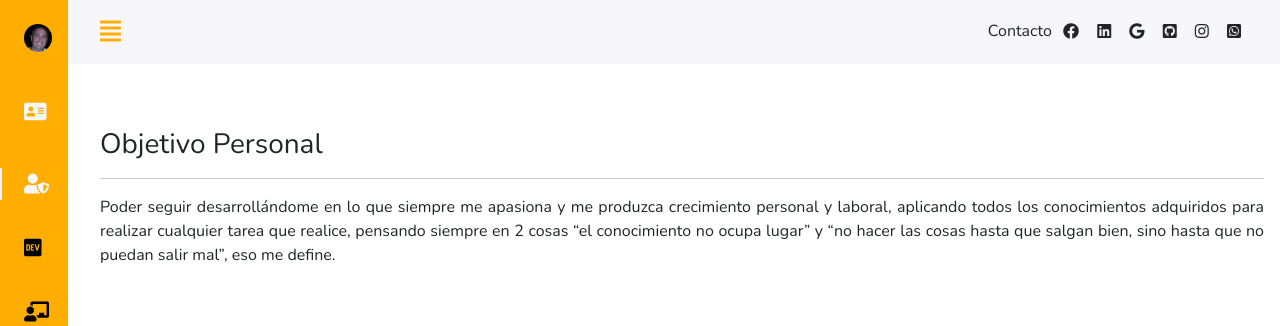
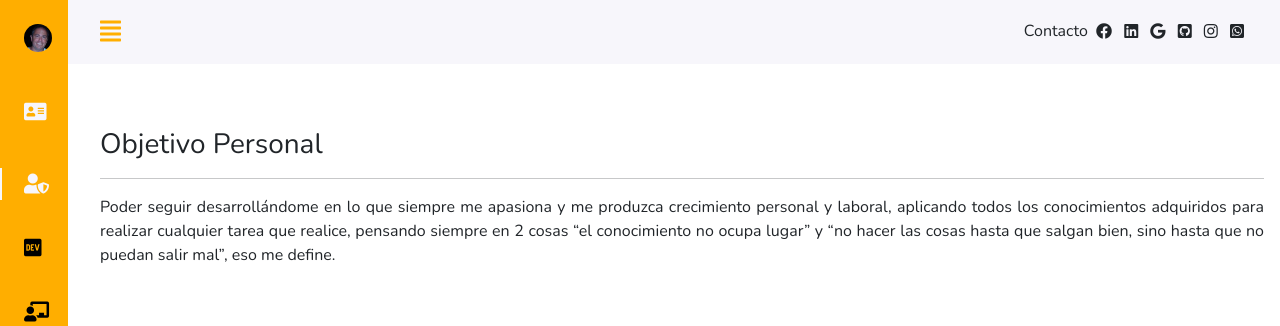
Before and after one commit to dcazabat/polotic_php_tp1, a PHP site: page /index.html in a window 1280 px wide. Shown: the top 326 px of the page. Run offline with PHP 8.4, Linux system fonts and the light colour scheme.

Commit message:
Correccion de Style

```diff
--- a/css/style.css
+++ b/css/style.css
@@ -67,7 +67,7 @@ a {
 }
 
 .btn {
-  padding: 6px;
+  padding: 3px;
 }
 
 .left-navbar {
```
